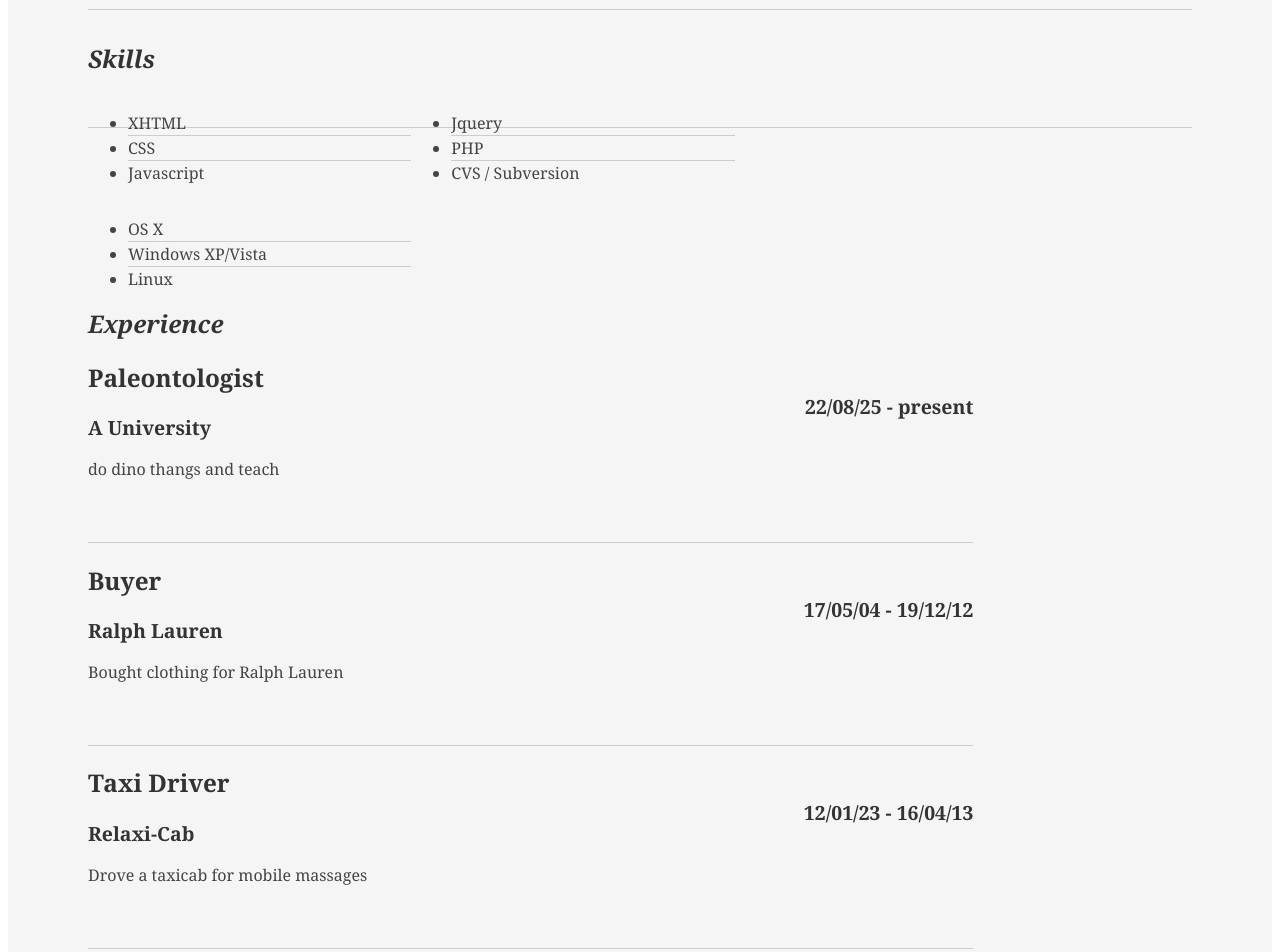
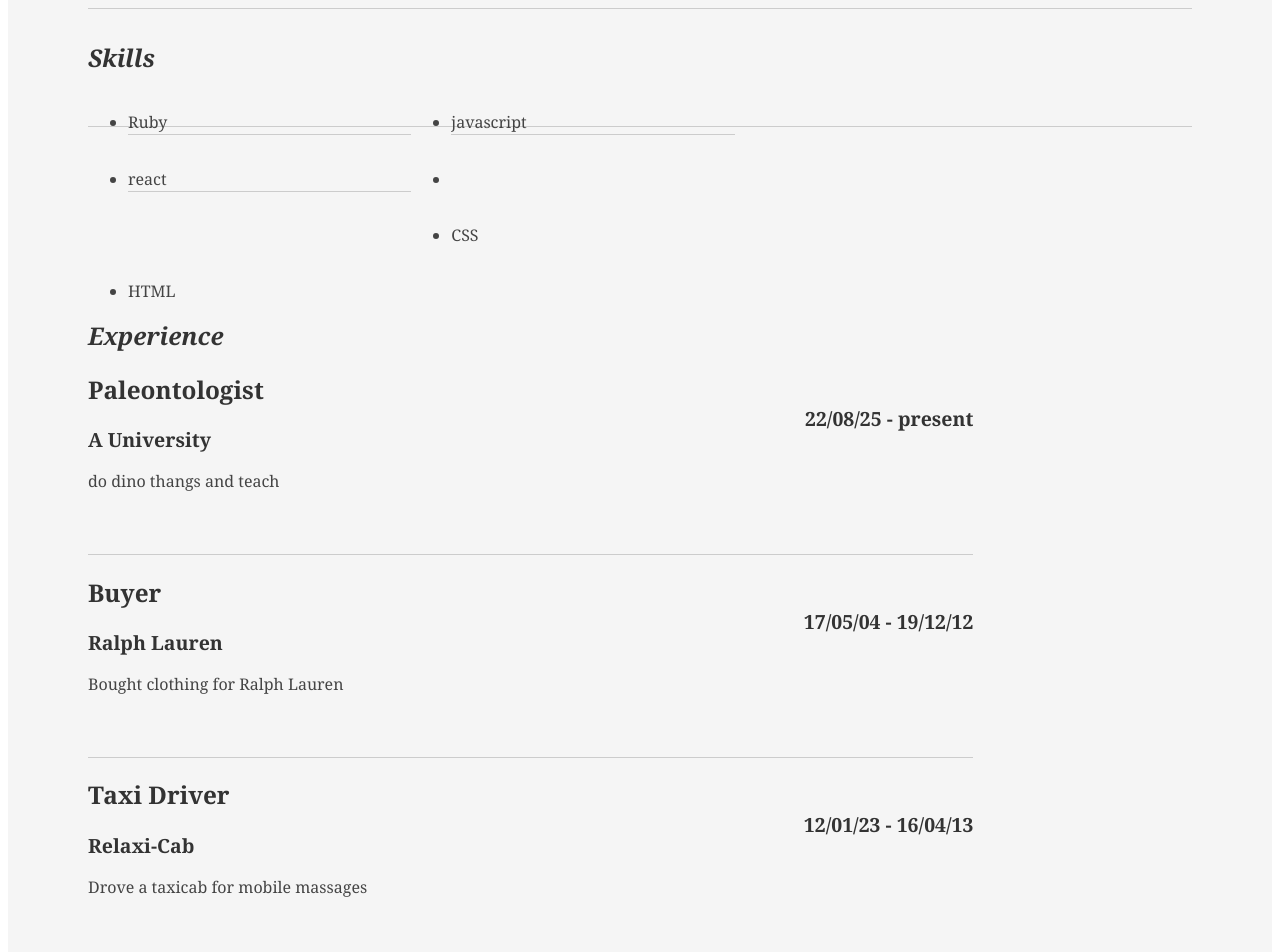
Before and after one commit to MatthewTaylor20/online-resumes, a React (Vite) app: page / in a window 1280 px wide. Shown: the part 1020-1972 px from the top of the page. Built offline with nearby package versions, Linux system fonts and the light colour scheme; a small style sheet from the web is missing.

Commit message:
add pop feature and math

```diff
--- a/src/Content.jsx
+++ b/src/Content.jsx
@@ -64,9 +64,50 @@ export function Content() {
         screenshot: "https://cdn.pixabay.com/photo/2015/04/23/22/00/tree-736885__480.jpg",
       },
     ],
+    skills: [
+      {
+        id: 1,
+        name: "Ruby",
+      },
+      {
+        id: 2,
+        name: "javascript",
+      },
+      {
+        id: 3,
+        name: "react",
+      },
+      {
+        id: 4,
+        name: "HTML",
+      },
+      {
+        id: 5,
+        name: "CSS",
+      },
+    ],
   };
   let experiences = student.experiences.reverse();
   let educations = student.educations.reverse();
+  let lastExperience = experiences.pop();
+  let lastEducation = educations.pop();
+  let lastCapstone = student.capstones.pop();
+  let extras = 0;
+  if (student.skills.length % 3 === 0) {
+    extras = 0;
+  } else {
+    extras = 3 - (student.skills.length % 3);
+  }
+  console.log(`extras: ${extras}`);
+  for (var i = 0; i < extras; i++) {
+    student.skills.push("");
+  }
+  let lastSkills = [];
+  for (var j = 0; j < 3; j++) {
+    let lastSkill = student.skills.pop();
+    lastSkills.push(lastSkill);
+  }
+
   return (
     <div>
       <link
@@ -133,6 +174,11 @@ export function Content() {
                         </div>
                       );
                     })}
+                    <div className="job last" key={lastCapstone.id}>
+                      <h2>{`${lastCapstone.name}`}</h2>
+                      <img src={lastCapstone.screenshot} alt="tree image" />
+                      <p>{lastCapstone.description} </p>
+                    </div>
                   </div>
                 </div>
                 <div className="yui-gf">
@@ -140,21 +186,24 @@ export function Content() {
                     <h2>Skills</h2>
                   </div>
                   <div className="yui-u">
-                    <ul className="talent">
-                      <li>XHTML</li>
-                      <li>CSS</li>
-                      <li className="last">Javascript</li>
-                    </ul>
-                    <ul className="talent">
-                      <li>Jquery</li>
-                      <li>PHP</li>
-                      <li className="last">CVS / Subversion</li>
-                    </ul>
-                    <ul className="talent">
-                      <li>OS X</li>
-                      <li>Windows XP/Vista</li>
-                      <li className="last">Linux</li>
-                    </ul>
+                    {student.skills.map((skill) => {
+                      return (
+                        <div>
+                          <ul className="talent">
+                            <li>{skill.name}</li>
+                          </ul>
+                        </div>
+                      );
+                    })}
+                    {lastSkills.map((skill) => {
+                      return (
+                        <div>
+                          <ul className="talent">
+                            <li className="last">{skill.name}</li>
+                          </ul>
+                        </div>
+                      );
+                    })}
                   </div>
                 </div>
                 <div className="yui-gf">
@@ -186,6 +235,12 @@ export function Content() {
                         </div>
                       );
                     })}
+                    <div className="job last" key={lastExperience.id}>
+                      <h2>{`${lastExperience.job_title}`}</h2>
+                      <h3>{`${lastExperience.company_name}`}</h3>
+                      <h4>{`${lastExperience.start_date} - ${lastExperience.end_date}`} </h4>
+                      <p>{`${lastExperience.details}`} </p>
+                    </div>
                   </div>
                 </div>
                 <div className="yui-gf last">
@@ -204,6 +259,13 @@ export function Content() {
                         </div>
                       );
                     })}
+                    <div className="job last" key={lastEducation.id}>
+                      <h2>
+                        {`${lastEducation.university_name}`} - {`${lastEducation.degree}`}
+                      </h2>
+                      <h4>{`${lastEducation.start_date} - ${lastEducation.end_date}`} </h4>
+                      <h5>{`${lastEducation.details}`}</h5>
+                    </div>
                   </div>
                 </div>
               </div>
```
